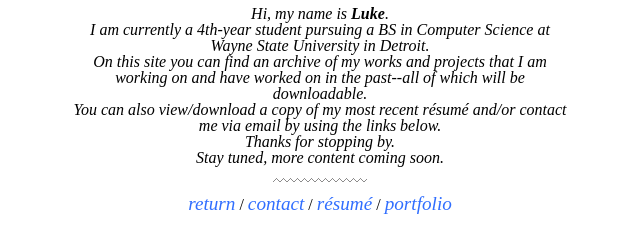
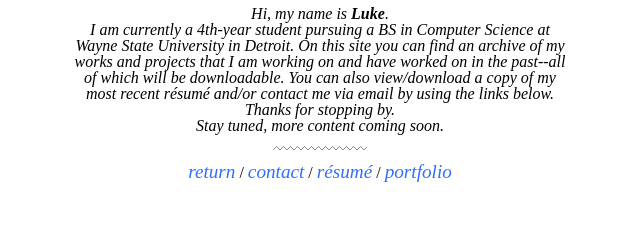
Before and after one commit to kraudo/kraudo.github.io, a plain HTML site: page index.html in a window 1280 px wide. Shown: the part 272-524 px from the top of the page, without its empty margins (320-960 px from the left). Drawn offline with Linux system fonts and the light colour scheme; a web font is replaced by a local one.

Commit message:
updated bio

```diff
--- a/index.html
+++ b/index.html
@@ -28,14 +28,11 @@
         Hi, my name is <b>Luke</b>.
         <br />
         I am currently a 4th-year student pursuing a BS in Computer Science at Wayne State University in Detroit.
-        <br />
         On this site you can find an archive of my works and projects that I am working on and have worked on in the past--all of which will be downloadable.
-        <br />
         You can also view/download a copy of my most recent résumé and/or contact me via email by using the links below.
-        <br />
         Thanks for stopping by.
         <br />
-        <i>Stay tuned, more content coming soon.</i>
+        Stay tuned, more content coming soon.
       </p>
 
       <hr id="sep" />
```
